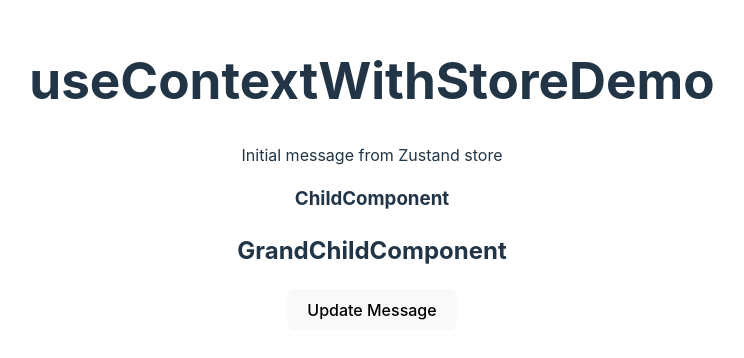
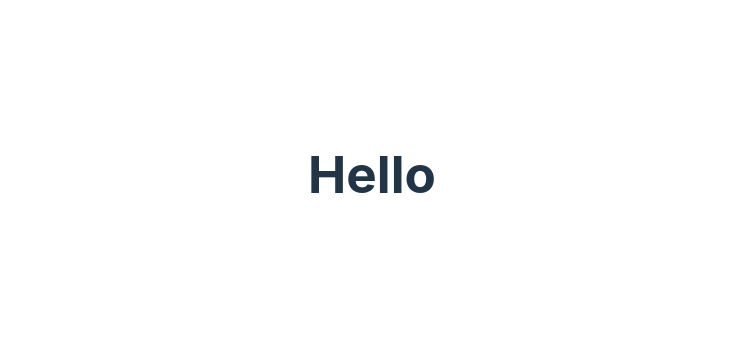
Before and after one commit to HarryWang74/react-Vite, a React (Vite) app in the folder my-app/: page / in a window 1280 px wide. Shown: the part 226-584 px from the top of the page, without its empty margins (268-1012 px from the left). Built offline with nearby package versions, Linux system fonts and the light colour scheme.

Commit message:
Update App.jsx

```diff
--- a/my-app/src/App.jsx
+++ b/my-app/src/App.jsx
@@ -2,19 +2,21 @@ import './App.css'
 // import { MessageProvider } from './useContextDemo/MessageContext'
 // import Demo from './useContextDemo/Demo'
 
-import { MessageProvider } from './useContextWithStoreDemo/context/MessageProvider'
-import Demo from './useContextWithStoreDemo/Demo'
+// import { MessageProvider } from './useContextWithStoreDemo/context/MessageProvider'
+// import Demo from './useContextWithStoreDemo/Demo'
 
 function App() {
   return (
-    // <h1>Hello</h1>
+    <h1>Hello</h1>
 
     // useContext with store demo
-    <MessageProvider>
-      <Demo />
-    </MessageProvider>
+    /*
+      <MessageProvider>
+        <Demo />
+      </MessageProvider>
+    */
 
-    // common way to use context
+    // use context
     /*
       <MessageProvider>
         <Demo />
```
